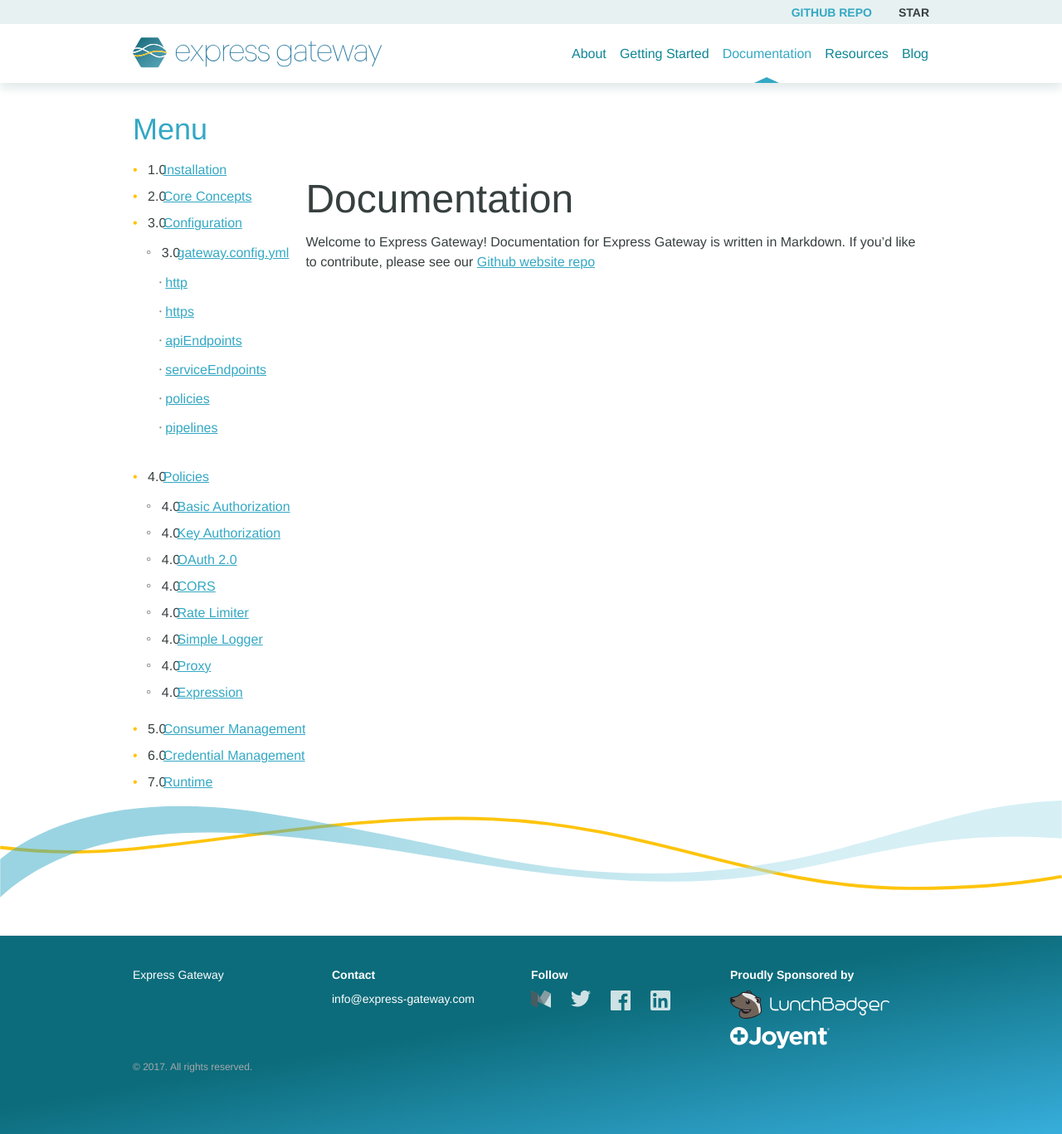
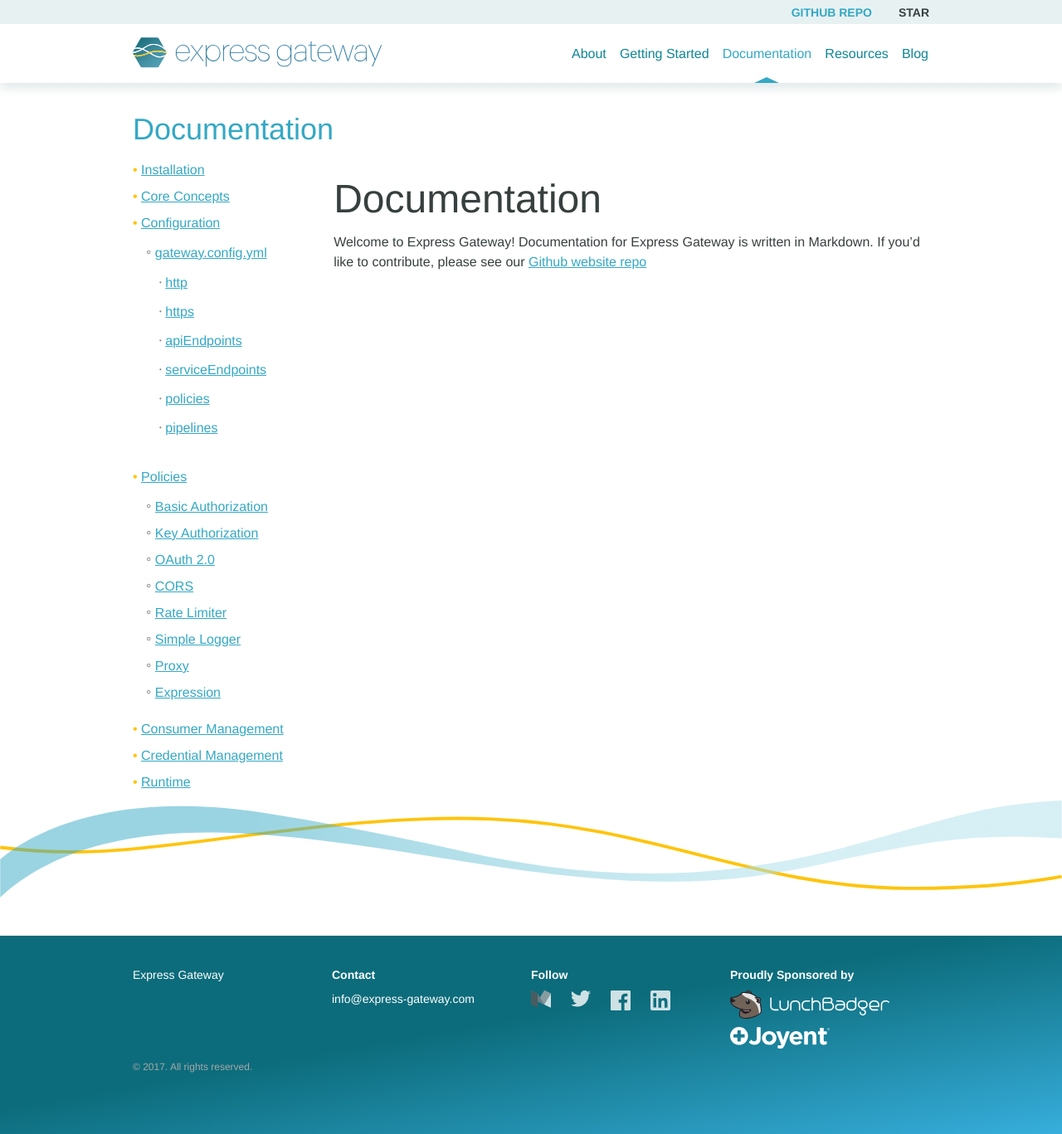
Before and after one commit to ExpressGateway/express-gateway.io, a Jekyll site: the page built from docs/index.md, in a window 1280 px wide and 1367 px high. Shown: the whole window at 83% size. Built offline with Jekyll 4.4.1, drawn with Linux system fonts in a browser that asks for light colours; some web fonts are replaced.

Commit message:
removes numbers from docs list

```diff
--- a/_includes/tocmenu.html
+++ b/_includes/tocmenu.html
@@ -11,7 +11,7 @@
 
 {% if has_children == true %}
 <nav class="sidebar-item sidebar-item-menu">
-  <h2>Menu</h2>
+  <h2>Documentation</h2>
 
   <ul>
     {% for node in pages %}
@@ -22,7 +22,7 @@
         <!-- 2. Check our node depth -->
         {% if node_depth == 3 %}
           <li{% if page.url contains node.url %} class="active"{% endif %}>
-             {{ node.doc-order }} <a href="{{site.baseurl}}{{ node.url }}">
+             <a href="{{site.baseurl}}{{ node.url }}">
                {% if node.link %}
                  {{ node.link }}
                {% else %}
@@ -54,7 +54,7 @@
                   {% if node_depth == 4 %}
 
                     <li>
-                       {{ node.doc-order }} <a href="{{site.baseurl}}{{ subnode.url }}">
+                      <a href="{{site.baseurl}}{{ subnode.url }}">
                         {% if subnode.link %}
                           {{ subnode.link }}
                         {% else %}
@@ -77,7 +77,7 @@
 
                           {% for tertiarysorted in tertiarypages %}
                             {% if tertiarysorted.url contains tertiary_root and tertiarysorted.url != tertiary_root %}
-                              {{ node.list-order }} <li{% if page.url contains tertiarysorted.url %} class="active"{% endif %}>
+                              <li{% if page.url contains tertiarysorted.url %} class="active"{% endif %}>
                                 <a href="{{site.baseurl}}{{ tertiarysorted.url }}">
                                   {% if tertiarysorted.link %}
                                     {{ tertiarysorted.link }}
```
